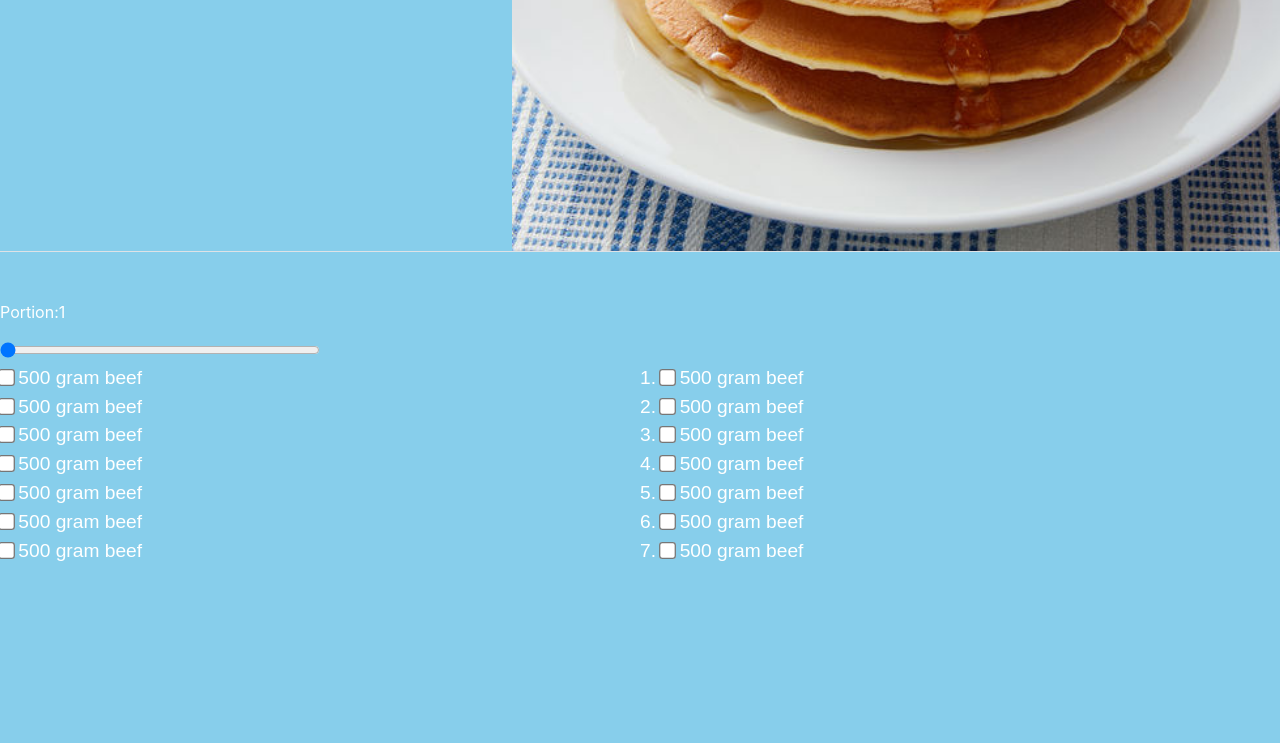
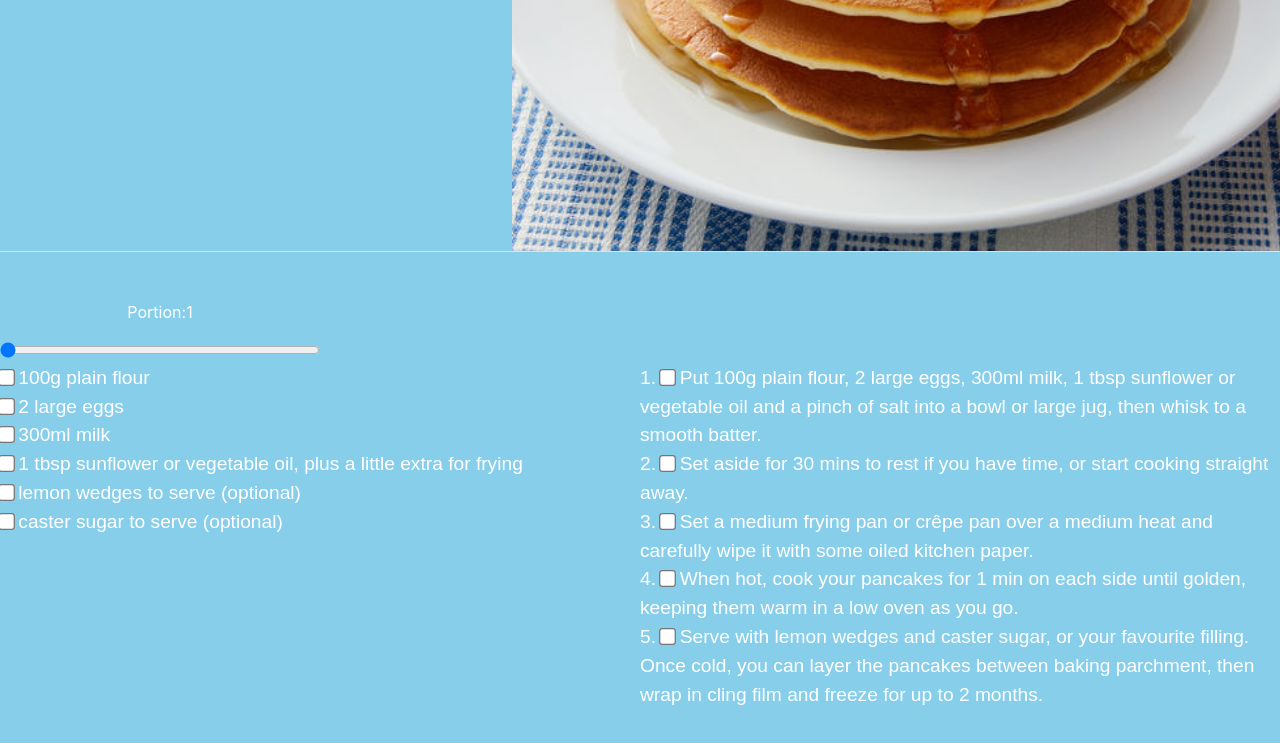
Before and after one commit to Johan-Tran/Webb-Project, a plain HTML site: page recipes.html in a window 1280 px wide. Shown: the part 401-1144 px from the top of the page. Drawn offline with nearby package versions, Linux system fonts and the light colour scheme.

Commit message:
javascript for recipe

```diff
--- a/javascript/script.js
+++ b/javascript/script.js
@@ -1,3 +1,11 @@
+
+$(document).ready(function(){
+    $(".check").each(function(){
+        if($(this).prop("checked")){
+            $(this).next(".strike").addClass("line");
+        }
+    });
+});
 
 $(document).ready(function(){
     $(".check").click(function(){
--- a/recipes.html
+++ b/recipes.html
@@ -15,7 +15,7 @@
     <nav class="navbar navbar-custom navbar-expand-lg fixed-top">
         <a class="navbar-brand" href="index.html">Recipe</a>
         <button class="navbar-toggler custom-toggler" type="button" data-toggle="collapse" data-target="#navbarNav">
-            <span class="navbar-toggler-icon"></span>
+            <p class="navbar-toggler-icon"></p>
         </button>
         <div class="navbar-collapse collapse" id="navbarNav">
             <ul class="navbar-nav mr-auto mt-1">
@@ -42,7 +42,7 @@
         </div>
 
         <div class="portionContainer">
-            <p class="text-white">Portion:<output class="portion">1</output></p>
+            <p class="text-white text-center">Portion:<output class="portion">1</output></p>
             <input class="recipeSlider h-100 w-100" data-toggle="tooltip" data-placement="top" title="test"
                 autocomplete="off" type="range" min="1" max="20" value="1" name="slider" oninput="ChangeNum(this)">
         </div>
@@ -52,31 +52,27 @@
                 <ul class="list-unstyled p-0 text-white">
                     <li>
                         <input type="checkbox" class="check">
-                        <span class="strike"><output class="hej">500</output> gram beef</span>
+                        <p class="strike d-inline"><output class="hej">100</output>g plain flour</p>
                     </li>
                     <li>
                         <input type="checkbox" class="check">
-                        <span class="strike"><output class="hej">500</output> gram beef</span>
+                        <p class="strike d-inline"><output class="hej">2</output> large eggs</p>
                     </li>
                     <li>
                         <input type="checkbox" class="check">
-                        <span class="strike"><output class="hej">500</output> gram beef</span>
+                        <p class="strike d-inline"><output class="hej">300</output>ml milk</p>
                     </li>
                     <li>
                         <input type="checkbox" class="check">
-                        <span class="strike"><output class="hej">500</output> gram beef</span>
+                        <p class="strike d-inline"><output class="hej">1</output> tbsp sunflower or vegetable oil, plus a little extra for frying</p>
                     </li>
                     <li>
                         <input type="checkbox" class="check">
-                        <span class="strike"><output class="hej">500</output> gram beef</span>
+                        <p class="strike d-inline">lemon wedges to serve (optional)</p>
                     </li>
                     <li>
                         <input type="checkbox" class="check">
-                        <span class="strike"><output class="hej">500</output> gram beef</span>
-                    </li>
-                    <li>
-                        <input type="checkbox" class="check">
-                        <span class="strike"><output class="hej">500</output> gram beef</span>
+                        <p class="strike d-inline">caster sugar to serve (optional)</p>
                     </li>
                 </ul>
             </div>
@@ -85,31 +81,35 @@
                 <ol class="recipeSteps p-0 text-white" type="1">
                     <li>
                         <input type="checkbox" class="check">
-                        <span class="strike"><output class="hej">500</output> gram beef</span>
+                        <p class="strike d-inline">
+                            Put 100g plain flour, 2 large eggs, 300ml milk,
+                            1 tbsp sunflower or vegetable oil and a pinch of salt into a bowl or large jug, then whisk to a smooth batter.
+                        </p>
                     </li>
                     <li>
                         <input type="checkbox" class="check">
-                        <span class="strike"><output class="hej">500</output> gram beef</span>
+                        <p class="strike d-inline">
+                            Set aside for 30 mins to rest if you have time, or start cooking straight away.
+                        </p>
                     </li>
                     <li>
                         <input type="checkbox" class="check">
-                        <span class="strike"><output class="hej">500</output> gram beef</span>
+                        <p class="strike d-inline">
+                            Set a medium frying pan or crêpe pan over a medium heat and carefully wipe it with some oiled kitchen paper.
+                        </p>
                     </li>
                     <li>
                         <input type="checkbox" class="check">
-                        <span class="strike"><output class="hej">500</output> gram beef</span>
+                        <p class="strike d-inline">
+                            When hot, cook your pancakes for 1 min on each side until golden, keeping them warm in a low oven as you go.
+                        </p>
                     </li>
                     <li>
                         <input type="checkbox" class="check">
-                        <span class="strike"><output class="hej">500</output> gram beef</span>
-                    </li>
-                    <li>
-                        <input type="checkbox" class="check">
-                        <span class="strike"><output class="hej">500</output> gram beef</span>
-                    </li>
-                    <li>
-                        <input type="checkbox" class="check">
-                        <span class="strike"><output class="hej">500</output> gram beef</span>
+                        <p class="strike d-inline">
+                            Serve with lemon wedges and caster sugar, or your favourite filling.
+                            Once cold, you can layer the pancakes between baking parchment, then wrap in cling film and freeze for up to 2 months.
+                        </p>
                     </li>
                 </ol>
             </div>
```
